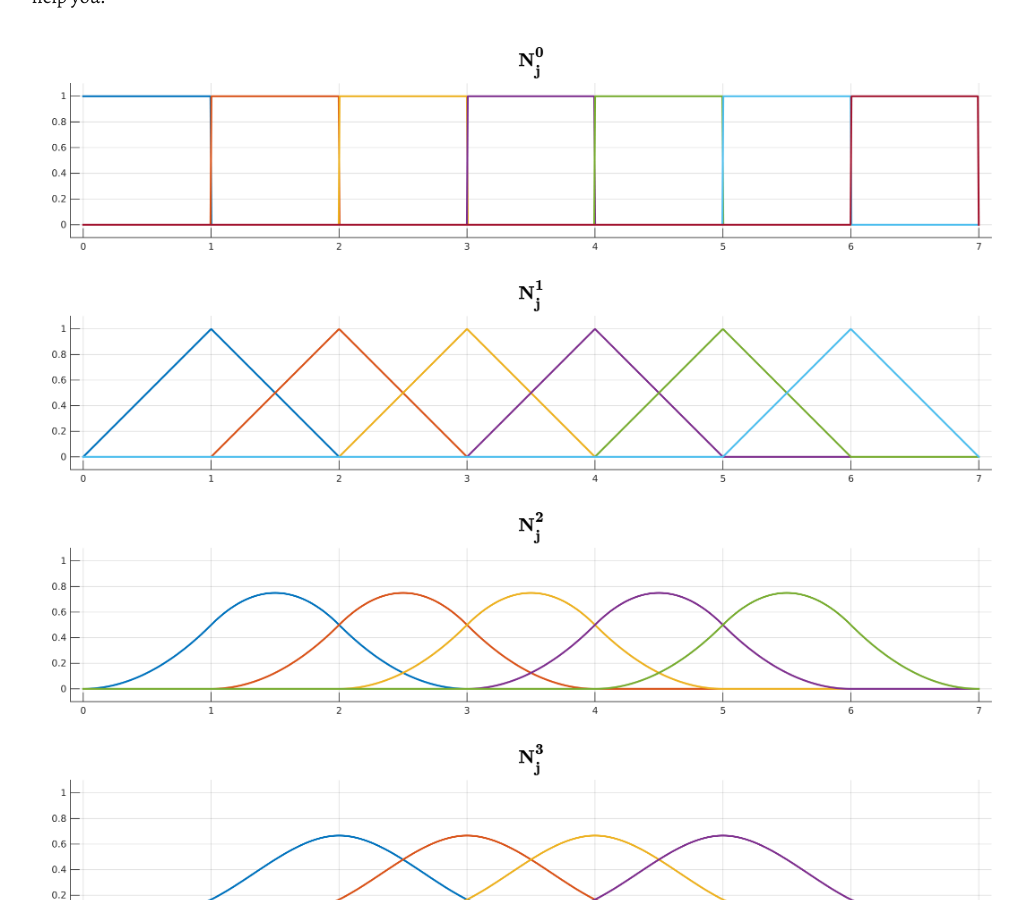
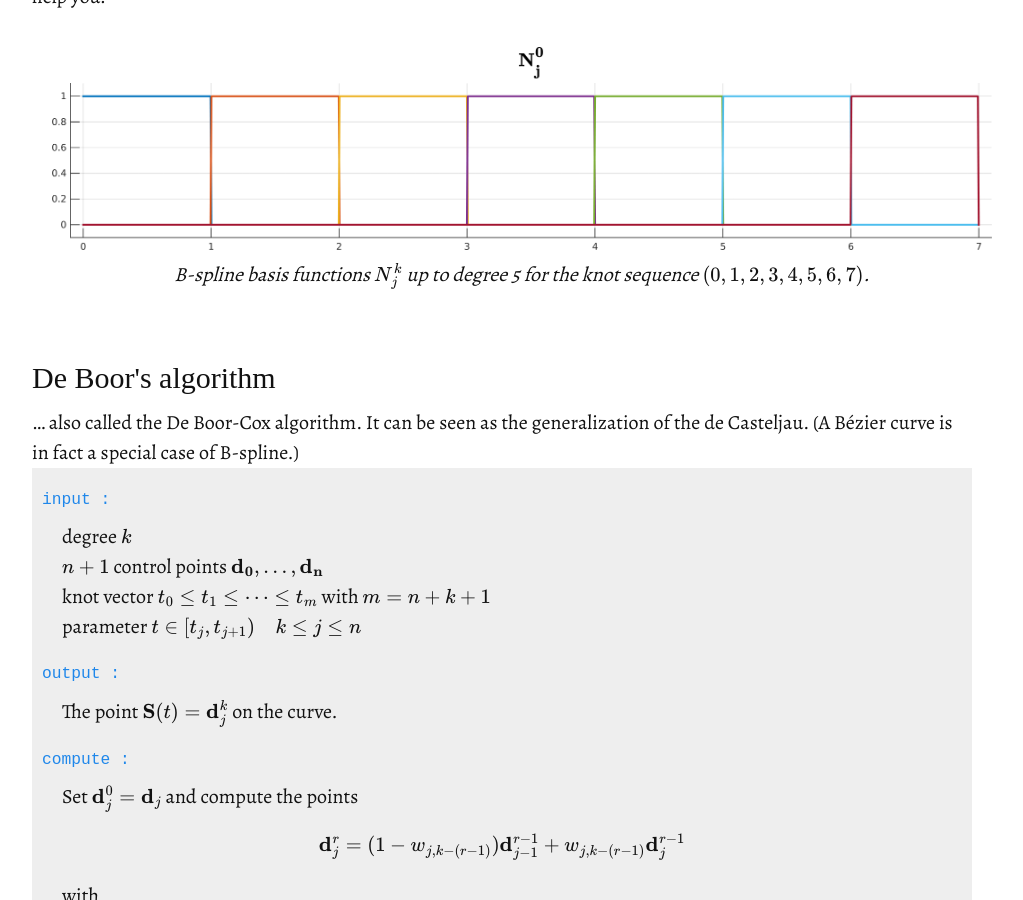
Before and after one commit to bbrrck/bbrrck.github.io, a Jekyll site: the page built from teaching/geo-num-2016/tp3.md, in a window 1280 px wide and 900 px high, scrolled down 1522 px. Shown: the whole window, without its empty margins (138-1161 px from the left). Built offline with Jekyll 4.4.1, drawn with Linux system fonts in a browser that asks for light colours; some web fonts are replaced; formulas are drawn with MathJax 3.

Commit message:
TP3 added bbasis gif

```diff
--- a/teaching/geo-num-2016/tp3.md
+++ b/teaching/geo-num-2016/tp3.md
@@ -78,13 +78,10 @@
 <p>
 
 <figure>
-    <img style="width:100%;margin:0 0 1.5em;" src="/assets/geo-num-2016/bspline_basis/0.png" alt="" />
-    <img style="width:100%;margin:0 0 1.5em;" src="/assets/geo-num-2016/bspline_basis/1.png" alt="" />
-    <img style="width:100%;margin:0 0 1.5em;" src="/assets/geo-num-2016/bspline_basis/2.png" alt="" />
-    <img style="width:100%;margin:0 0 1.5em;" src="/assets/geo-num-2016/bspline_basis/3.png" alt="" />
-    <img style="width:100%;margin:0 0 1.5em;" src="/assets/geo-num-2016/bspline_basis/4.png" alt="" />
-    <img style="width:100%;margin:0 0 1.5em;" src="/assets/geo-num-2016/bspline_basis/5.png" alt="" />
-    <img style="width:100%;margin:0 0 1.5em;" src="/assets/geo-num-2016/bspline_basis/6.png" alt="" />
+    <img style="width:100%;" src="/assets/geo-num-2016/bbasis.gif" alt="" />
+    <div class="title">
+    B-spline basis functions $N^k_j$ up to degree 5 for the knot sequence $(0,1,2,3,4,5,6,7)$.
+    </div>
 </figure>
 
 <h2>De Boor's algorithm</h2>
```
Also changed, not shown: assets/geo-num-2016/bbasis.gif (added), assets/geo-num-2016/bspline_basis/0.png (deleted), assets/geo-num-2016/bspline_basis/1.png (deleted), assets/geo-num-2016/bspline_basis/2.png (deleted), assets/geo-num-2016/bspline_basis/3.png (deleted), assets/geo-num-2016/bspline_basis/4.png (deleted), assets/geo-num-2016/bspline_basis/5.png (deleted), assets/geo-num-2016/bspline_basis/6.png (deleted).
